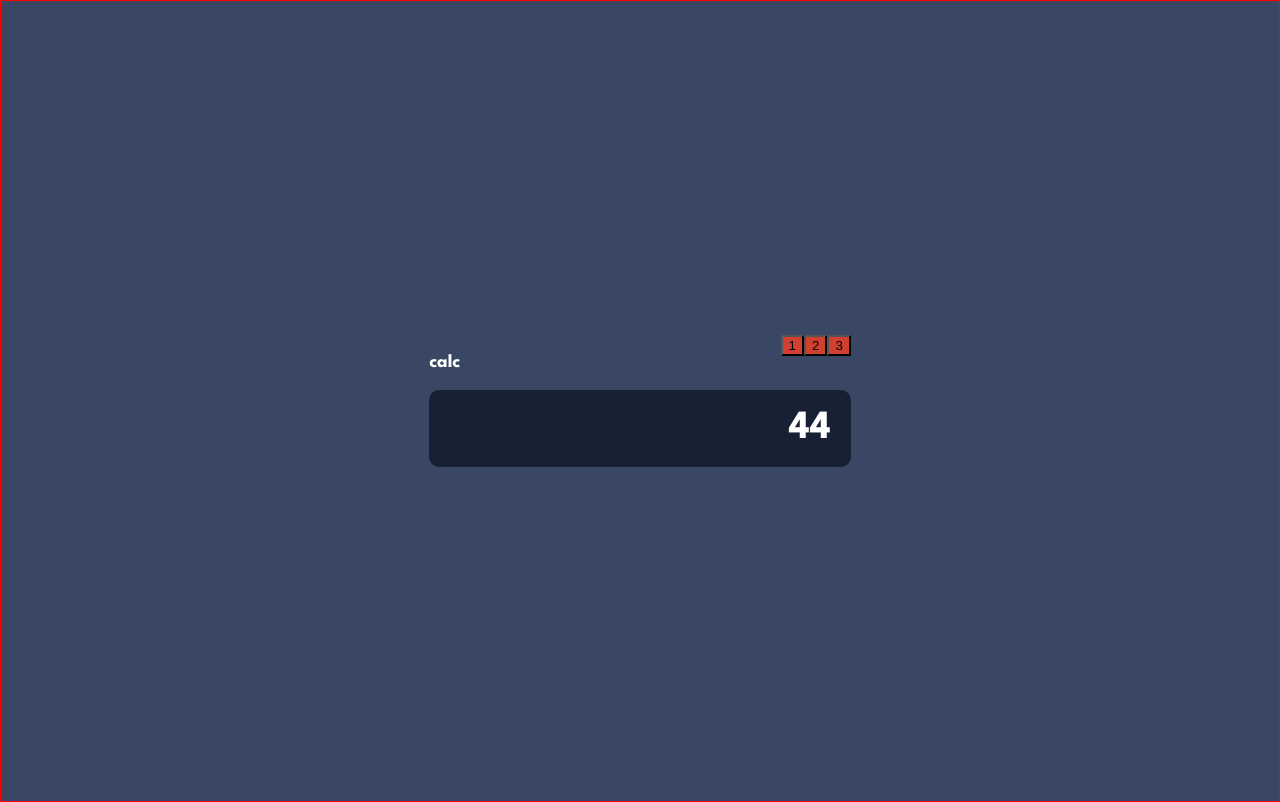
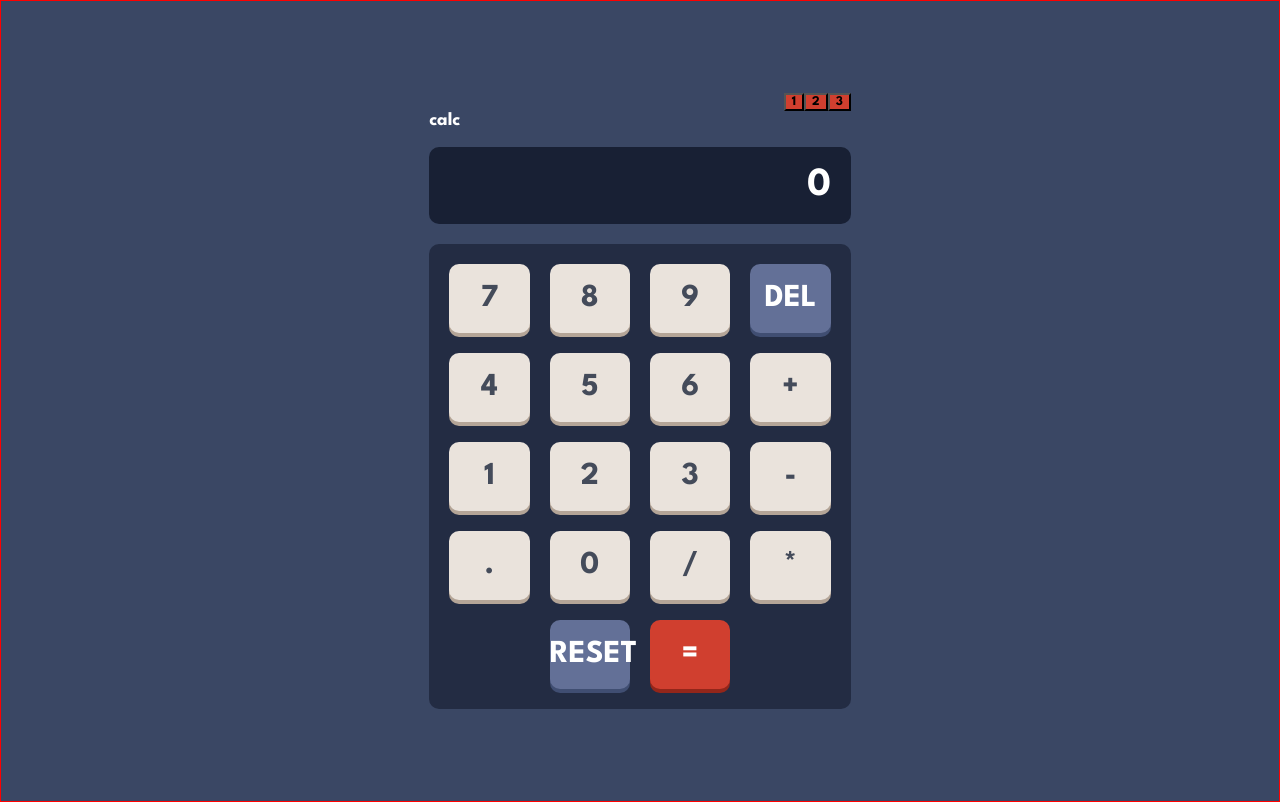
Before and after one commit to msalvatore22/react-calculator, a React (Vite) app: page / in a window 1280 px wide. Built offline with nearby package versions, Linux system fonts and the light colour scheme.

Commit message:
Calculator functionality working, core styling for themes mostly done

```diff
--- a/src/App.jsx
+++ b/src/App.jsx
@@ -2,16 +2,117 @@ import { useState } from 'react'
 import ThemeProvider from './contexts/ThemeProvider'
 import Display from './components/display/Display'
 import ThemeToggle from './components/themeToggle/ThemeToggle'
-
+import KeyPad from './components/keypad/KeyPad'
 
 function App() {
+  const keys = [
+    {id: 'seven', value: '7'},
+    {id: 'eight', value: '8'},
+    {id: 'nine', value: '9'},
+    {id: 'del', value: 'DEL'},
+    {id: 'four', value: '4'},
+    {id: 'five', value: '5'},
+    {id: 'six', value: '6'},
+    {id: 'add', value: '+'},
+    {id: 'one', value: '1'},
+    {id: 'two', value: '2'},
+    {id: 'three', value: '3'},
+    {id: 'subtract', value: '-'},
+    {id: 'decimal', value: '.'},
+    {id: 'zero', value: '0'},
+    {id: 'divide', value: '/'},
+    {id: 'multiply', value: '*'},
+    {id: 'reset', value: 'RESET'},
+    {id: 'equals', value: '='},
+  ]
+
+  const [currentNumber, setCurrentNumber] = useState('0')
+  const [evaluated, setEvaluated] = useState(false)
+  const [operatorFlag, setOperatorFlag] = useState(false)
+  const [decimalFlag, setDecimalFlag] = useState(false)
+
+  const handleKeyPress = (key) => {
+    let num = currentNumber
+    let ev = evaluated
+    let opf = operatorFlag
+    let decf = decimalFlag
+
+    switch(true){
+      case key === '0' ||
+           key === '1' ||
+           key === '2' ||
+           key === '3' ||
+           key === '4' ||
+           key === '5' ||
+           key === '6' ||
+           key === '7' ||
+           key === '8' ||
+           key === '9' :
+        if(currentNumber !== '0' && ev === false){
+          num += key
+          opf = false
+        } else if (ev === true) {
+          ev = false
+          num = key
+        } else {
+          num = key
+        }
+      break
+      case key === '+' ||
+           key === '-' ||
+           key === '/' ||
+           key === '*' :
+        if(!operatorFlag){
+          num += key
+          opf = true
+          decf = false
+          ev = false
+      } else {
+        const newNumber = num.slice(0, num.length - 1)
+        num = newNumber + key
+      }
+      break
+      case key === 'RESET' :
+        num = '0'
+        opf = false
+        decf = false
+        ev = false
+      case key === 'DEL' :
+        if(num.length === 1){
+          num = '0'
+        } else {
+          console.log(num)
+          num = num.slice(0, -1)
+        }
+        opf = false
+        decf = false
+        ev = false
+      break
+      case key === '=' :
+        num = eval(num).toString()
+        opf = false
+        ev = true
+      break
+      case key === '.' :
+        if(!decimalFlag && evaluated === false){
+          num += '.'
+          decf = true
+          ev = false
+        }
+    }
+    setCurrentNumber(num)
+    setDecimalFlag(decf)
+    setOperatorFlag(opf)
+    setEvaluated(ev)
+  }
 
   return (
     <ThemeProvider>
       <div className='app'>
         <div className='calculator'>
           <ThemeToggle />
-          <Display numbers={44} />
+          <Display result={currentNumber} />
+          <KeyPad keys={keys} onKeyPress={handleKeyPress} />
         </div>
       </div>
     </ThemeProvider>
--- a/src/Styles/_theme.scss
+++ b/src/Styles/_theme.scss
@@ -22,8 +22,8 @@ $themes: (
     k-equals-toggle-shadow: hsl(25, 99%, 27%),
     k-main: hsl(45, 7%, 89%),
     k-shadow: hsl(35, 11%, 61%),
-    text-main: hsl(60, 10%, 19%),
-    text-alt: hsl(0, 0%, 100%),
+    text-alt: hsl(60, 10%, 19%),
+    text-main: hsl(0, 0%, 100%),
   ),
   theme3: (
     bg-main: hsl(268, 75%, 9%),
@@ -35,8 +35,8 @@ $themes: (
     k-equals-toggle-shadow: hsl(177, 92%, 70%),
     k-main: hsl(268, 47%, 21%),
     k-shadow: hsl(290, 70%, 36%),
-    text-alt: hsl(198, 20%, 13%),
-    text-main: hsl(52, 100%, 62%),
+    text-main: hsl(0, 0%, 100%),
+    text-alt: hsl(52, 100%, 62%),
   )
 );
 
--- a/src/Styles/index.scss
+++ b/src/Styles/index.scss
@@ -6,7 +6,17 @@ body {
   font-family: 'League Spartan', sans-serif;
 }
 
+button {
+  font-family: 'League Spartan', sans-serif;
+  cursor: pointer;
+}
+
+button:hover {
+  filter: brightness(150%);
+}
+
 .app {
+
   display: flex;
   flex-direction: column;
   justify-content: center;
@@ -23,4 +33,7 @@ body {
 
 .calculator {
   width: 33%;
+  display: flex;
+  flex-direction: column;
+  justify-content: sp;
 }
--- a/src/components/display/Display.jsx
+++ b/src/components/display/Display.jsx
@@ -1,11 +1,11 @@
-import React from 'react'
+import React, { useContext } from 'react'
 import "./display.scss"
 
-const Display = (props) => {
-  const {numbers} = props
+const Display = ({result}) => {
+
   return (
    <div className='display'>
-    {numbers}
+    {result}
    </div>
   )
 }
--- /dev/null
+++ b/src/components/keypad/KeyPad.jsx
@@ -0,0 +1,17 @@
+import React from 'react'
+import "./keyPad.scss"
+
+const KeyPad = ({keys, onKeyPress}) => {
+
+  return (
+    <div className='keyPad'>
+      {
+        keys.map((key, idx) => (
+          <button id={key.id} name={key.value} key={idx} onClick={e => onKeyPress(e.target.name)}>{key.value}</button>
+        ))
+      }
+    </div>
+  )
+}
+
+export default KeyPad
--- /dev/null
+++ b/src/components/keypad/keyPad.scss
@@ -0,0 +1,51 @@
+@import "../../Styles/theme";
+
+.keyPad {
+  display: flex;
+  flex-wrap: wrap;
+  justify-content: center;
+  padding: 10px;
+  border-radius: 10px;
+  margin-top: 20px;
+
+  @include themed() {
+    background: t('bg-keypad');
+    color: t('text-main')
+  }
+
+  button {
+    border: none;
+    border-radius: 10px;
+    font-size: 32px;
+    padding: 20px 0px;
+    width: 20%;
+    margin: 10px;
+
+    @include themed() {
+      background: t('k-main');
+      color: t('text-alt');
+      box-shadow: 0px 4px t('k-shadow');
+    }
+  }
+
+  #reset, #del {
+    @include themed() {
+      background: t('k-reset-del');
+      color: t('text-main');
+      box-shadow: 0px 4px t('k-reset-del-shadow');
+    }
+  }
+
+  #equals {
+    @include themed() {
+      background: t('k-equals-toggle');
+      color: t('text-main');
+      box-shadow: 0px 4px t('k-equals-toggle-shadow');
+    }
+  }
+
+  #equals:hover {
+    filter: brightness(150%);
+  }
+
+}
--- a/src/components/themeToggle/ThemeToggle.jsx
+++ b/src/components/themeToggle/ThemeToggle.jsx
@@ -13,7 +13,7 @@ const ThemeToggle = () => {
       <div>
         {
           themeOptions.map((option,idx) => (
-            <button onClick={() => setTheme(option.value)}>
+            <button key={idx} onClick={() => setTheme(option.value)}>
               {idx+1}
             </button>
           ))
```
